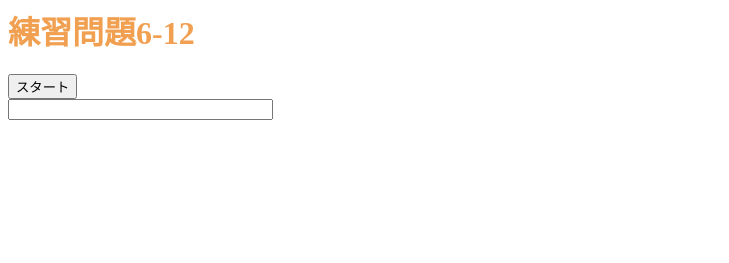
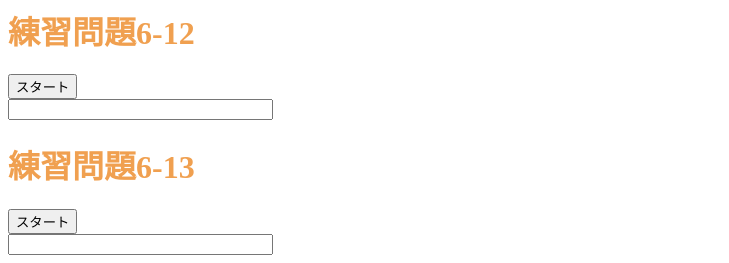
Before and after one commit to ayuka9494/ayuka9494, a plain HTML site: page index.html in a window 1280 px wide. Shown: the part 3500-3763 px from the top of the page, without its empty margins (0-729 px from the left). Before the commit the page ends 3628 px from the top, so only its background shows below. Drawn offline with Linux system fonts and the light colour scheme.

Commit message:
Update index.html

```diff
--- a/index.html
+++ b/index.html
@@ -131,6 +131,13 @@
  <input type="text" name="moji" size="30" value"">
  </form>
 
+  <h1>練習問題6-13</h1>
+ <form name="timer13">
+ <input type="button" value="スタート" onclick="hyoji13()">
+ <br>
+ <input type="text" name="moji13" size="30" value="">
+ </form>
+
 </body>
 
 </html>
```
